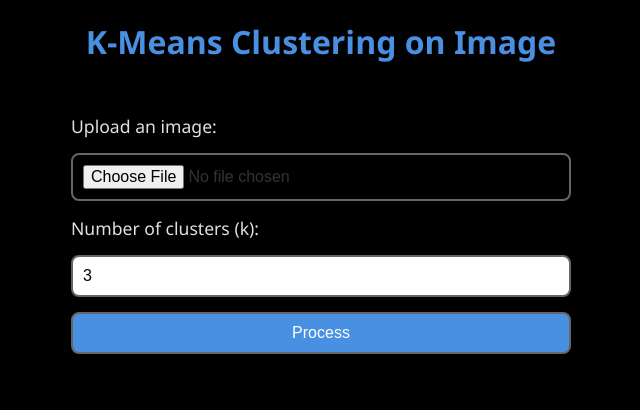
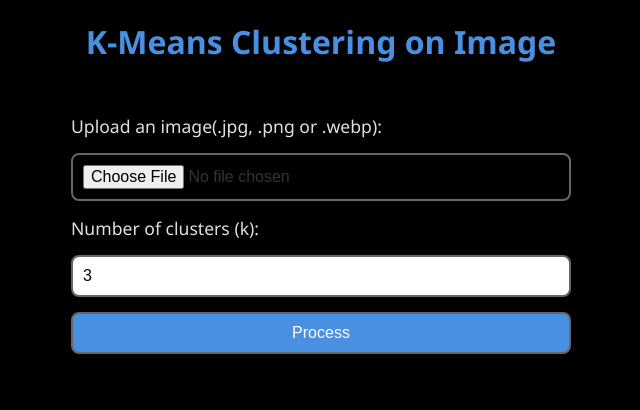
Before and after one commit to mzums/k-means, a Flask app: page / in a window 1280 px wide. Shown: the top 410 px of the page, without its empty margins (319-959 px from the left). Run offline with Flask 3, Linux system fonts and the light colour scheme.

Commit message:
final version for web

```diff
--- a/web/templates/index.html
+++ b/web/templates/index.html
@@ -11,7 +11,7 @@
 
     <div class="form-container">
         <form action="/" method="post" enctype="multipart/form-data">
-            <label for="image">Upload an image:</label>
+            <label for="image">Upload an image(.jpg, .png or .webp):</label>
             <input type="file" name="image" id="image" required>
 
             <label for="clusters">Number of clusters (k):</label>
```
Also changed, not shown: README.md (added).
